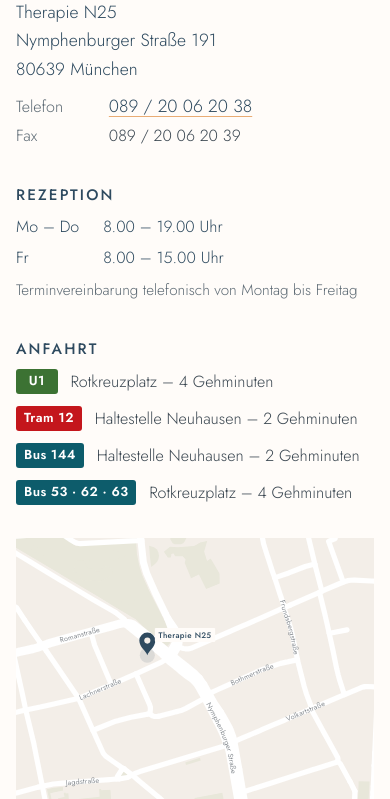
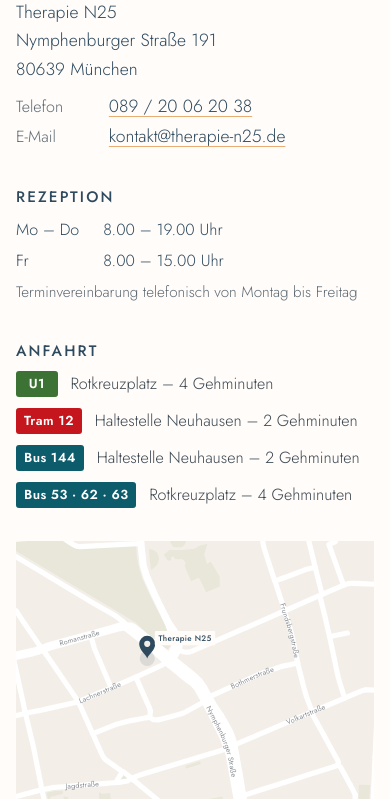
Before and after one commit to k-it-ai/therapie-n25, an Astro site: page / in a window 390 px wide. Shown: the part 7900-8699 px from the top of the page. Built offline with nearby package versions, Linux system fonts and the light colour scheme; Astro itself is replaced by a stand-in of ours; a web font is replaced by a local one.

Commit message:
Remove fax, new email kontakt@therapie-n25.de, reliable map height on phones
- Fax removed from contact section, Impressum, Datenschutz and structured data
- Email kontakt@therapie-n25.de shown in the contact section and legal pages
- Map on phones/tablets gets a fixed height instead of aspect-ratio, which
  can collapse to zero height in Safari

Co-Authored-By: Claude Opus 5.5 <noreply@anthropic.com>
Claude-Session: https://claude.ai/code/session_01MYPoyRmS9PYib9mpTzqDoq

```diff
--- a/src/components/Contact.astro
+++ b/src/components/Contact.astro
@@ -30,8 +30,8 @@ const links = {
           <p class="phone">
             <span class="k">{c.phoneLabel}</span>
             <a href={practice.phoneHref}>{practice.phone}</a><br />
-            <span class="k">{c.faxLabel}</span>
-            <span>{practice.fax}</span>
+            <span class="k">{c.emailLabel}</span>
+            <a href={`mailto:${practice.email}`}>{practice.email}</a>
           </p>
         </div>
 
@@ -137,7 +137,8 @@ const links = {
   }
   .osm a { color: #8a8f94; text-decoration: none; }
   .osm a:hover { text-decoration: underline; }
+  /* phones/tablets: fixed height (aspect-ratio on a stretched grid item collapses in Safari) */
   @media (max-width: 899px) {
-    .map { min-height: 0; aspect-ratio: 1 / 1; }
+    .map { min-height: 0; height: clamp(340px, 92vw, 560px); align-self: start; }
   }
 </style>
--- a/src/i18n/content.ts
+++ b/src/i18n/content.ts
@@ -11,8 +11,7 @@ export const practice = {
   city: 'München',
   phone: '089 / 20 06 20 38',
   phoneHref: 'tel:+498920062038',
-  fax: '089 / 20 06 20 39',
-  email: 'therapie_n25@gmx.de',
+  email: 'kontakt@therapie-n25.de',
   mapsQuery: 'Therapie N25, Nymphenburger Straße 191, 80639 München',
   since: 2010,
 };
@@ -300,7 +299,7 @@ export const content = {
       tagline: 'Wenige Gehminuten vom Rotkreuzplatz',
       addressHeading: 'Adresse',
       phoneLabel: 'Telefon',
-      faxLabel: 'Fax',
+      emailLabel: 'E-Mail',
       hoursHeading: 'Rezeption',
       hoursNote: 'Terminvereinbarung telefonisch von Montag bis Freitag',
       hours: [
@@ -609,7 +608,7 @@ export const content = {
       tagline: 'A few minutes’ walk from Rotkreuzplatz',
       addressHeading: 'Address',
       phoneLabel: 'Phone',
-      faxLabel: 'Fax',
+      emailLabel: 'E-Mail',
       hoursHeading: 'Reception',
       hoursNote: 'Appointments by phone, Monday to Friday',
       hours: [
--- a/src/layouts/Layout.astro
+++ b/src/layouts/Layout.astro
@@ -33,7 +33,6 @@ const jsonLd = {
   url: new URL(url('/'), site).href,
   image: ogImage,
   telephone: '+49 89 20062038',
-  faxNumber: '+49 89 20062039',
   email: practice.email,
   geo: { '@type': 'GeoCoordinates', latitude: 48.15658, longitude: 11.53039 },
   areaServed: 'München',
--- a/src/pages/datenschutz/index.astro
+++ b/src/pages/datenschutz/index.astro
@@ -42,7 +42,7 @@ import { practice } from '../../i18n/content';
 
     <h2>4. Kontaktaufnahme</h2>
     <p>
-      Wenn Sie uns per Telefon, Fax oder E-Mail kontaktieren, verarbeiten wir Ihre Angaben (z. B. Name,
+      Wenn Sie uns per Telefon oder E-Mail kontaktieren, verarbeiten wir Ihre Angaben (z. B. Name,
       Telefonnummer, E-Mail-Adresse und Ihr Anliegen), um Ihre Anfrage zu bearbeiten. Rechtsgrundlage ist Art. 6
       Abs. 1 lit. b DSGVO, soweit es um eine Behandlung oder deren Anbahnung geht, und im Übrigen unser berechtigtes
       Interesse an der Beantwortung von Anfragen (Art. 6 Abs. 1 lit. f DSGVO). Teilen Sie uns dabei
--- a/src/pages/impressum/index.astro
+++ b/src/pages/impressum/index.astro
@@ -20,7 +20,6 @@ const year = new Date().getFullYear();
     <h2>Kontakt</h2>
     <p>
       Telefon: <a href={practice.phoneHref}>{practice.phone}</a><br />
-      Fax: {practice.fax}<br />
       E-Mail: <a href={`mailto:${practice.email}`}>{practice.email}</a><br />
       Internet: www.therapie-n25.de
     </p>
```
